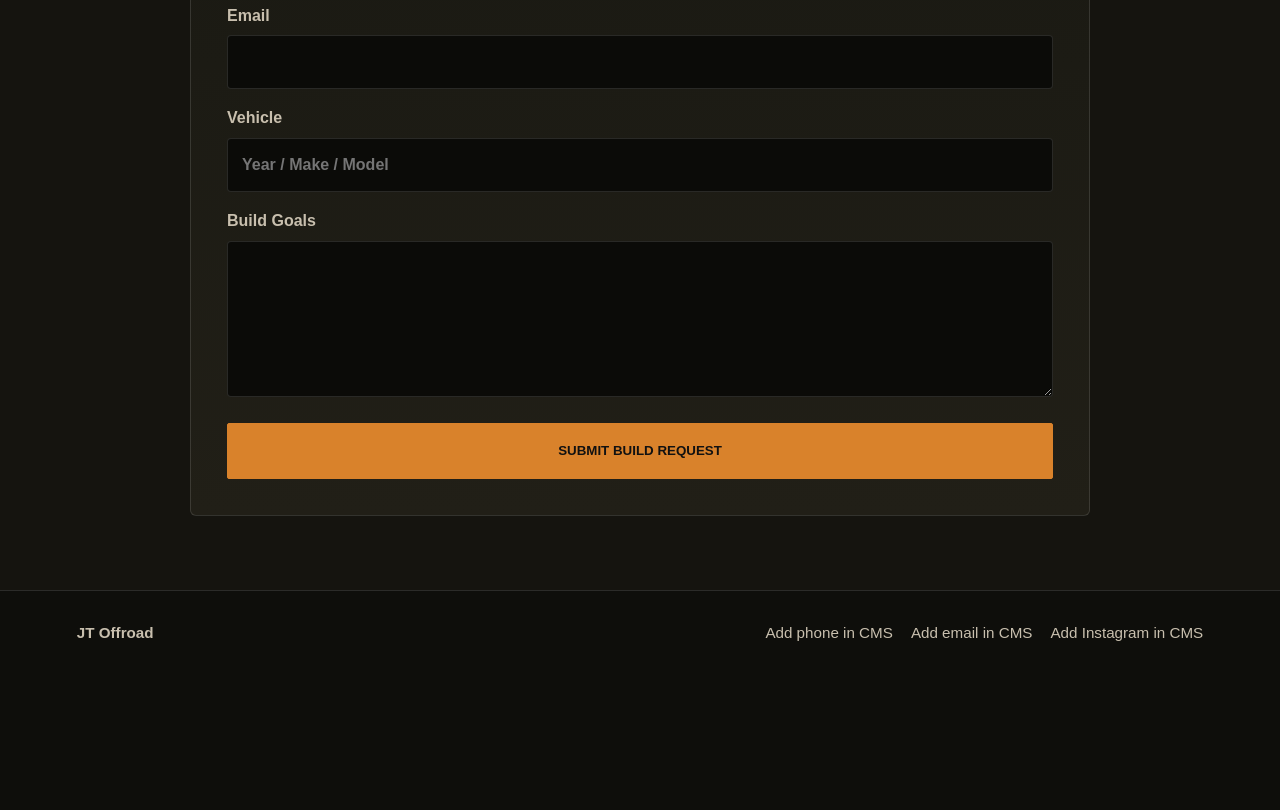
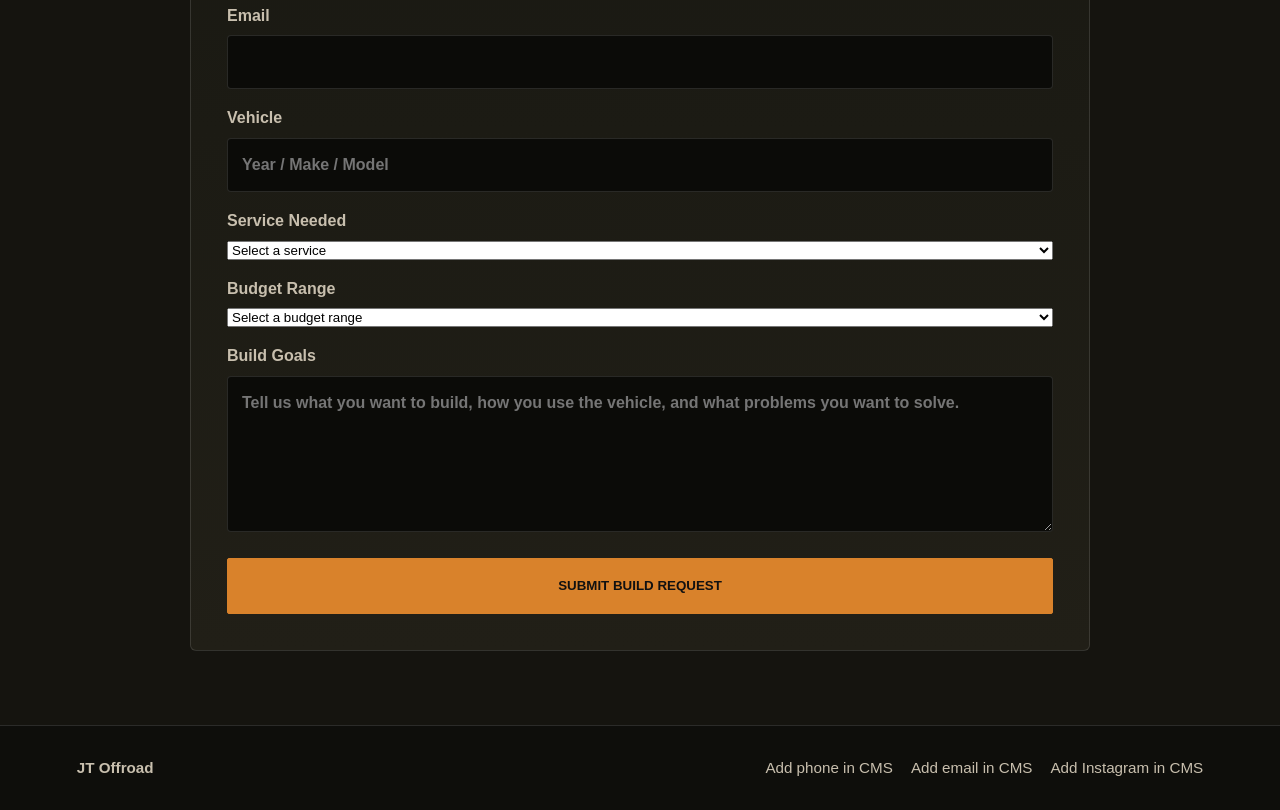
Before and after one commit to jasonthompsonusmc/jt-ofroad-website, a plain HTML site: page index.html in a window 1280 px wide. Shown: the part 3944-4754 px from the top of the page. Before the commit the page ends 4619 px from the top, so only its background shows below. Drawn offline with Linux system fonts and the light colour scheme.

Commit message:
IMPROVE QUOTE FORM FIELDS

```diff
--- a/index.html
+++ b/index.html
@@ -258,9 +258,40 @@
           <label>Name <input name="name" required></label>
           <label>Phone <input name="phone"></label>
           <label>Email <input type="email" name="email" required></label>
-          <label>Vehicle <input name="vehicle" placeholder="Year / Make / Model"></label>
-          <label>Build Goals <textarea name="message" rows="5"></textarea></label>
-          <button class="button primary" type="submit">Submit Build Request</button>
+          <label>Vehicle
+  <input name="vehicle" placeholder="Year / Make / Model">
+</label>
+
+<label>Service Needed
+  <select name="service">
+    <option value="">Select a service</option>
+    <option>Suspension & Lift Kits</option>
+    <option>Wheels & Tires</option>
+    <option>Armor & Protection</option>
+    <option>Lighting & Electrical</option>
+    <option>Recovery Equipment</option>
+    <option>Overland Build</option>
+    <option>Not Sure Yet</option>
+  </select>
+</label>
+
+<label>Budget Range
+  <select name="budget">
+    <option value="">Select a budget range</option>
+    <option>Under $1,000</option>
+    <option>$1,000 - $2,500</option>
+    <option>$2,500 - $5,000</option>
+    <option>$5,000 - $10,000</option>
+    <option>$10,000+</option>
+    <option>Not Sure Yet</option>
+  </select>
+</label>
+
+<label>Build Goals
+  <textarea name="message" rows="5" placeholder="Tell us what you want to build, how you use the vehicle, and what problems you want to solve."></textarea>
+</label>
+
+<button class="button primary" type="submit">Submit Build Request</button>
         </form>
       </div>
     </section>
```
